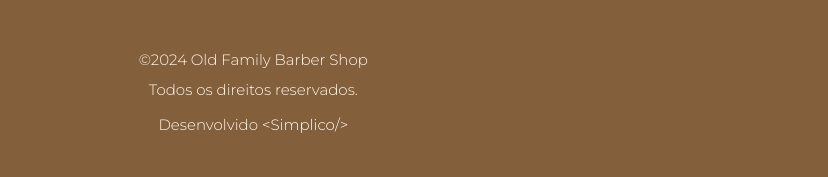
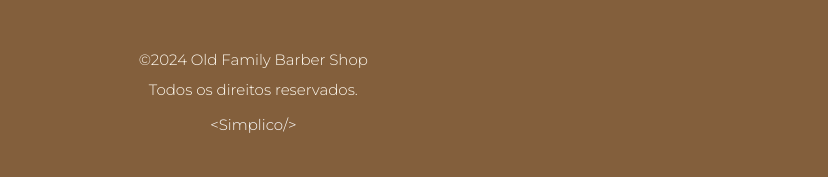
Before and after one commit to llucascarvalho/site-old-family-upado-no-git, a plain HTML site: page index.html in a window 1280 px wide. Shown: the part 4128-4305 px from the top of the page, 208-1036 px from the left. Drawn offline with nearby package versions, Linux system fonts and the light colour scheme.

Commit message:
Update index.html
simplico

```diff
--- a/index.html
+++ b/index.html
@@ -471,7 +471,7 @@
             Todos os direitos reservados.
           </p>
           <p>
-            Desenvolvido
+
             <a
               style="text-decoration: none; color: #fff"
               href="https://www.simplico.com.br/"
```
